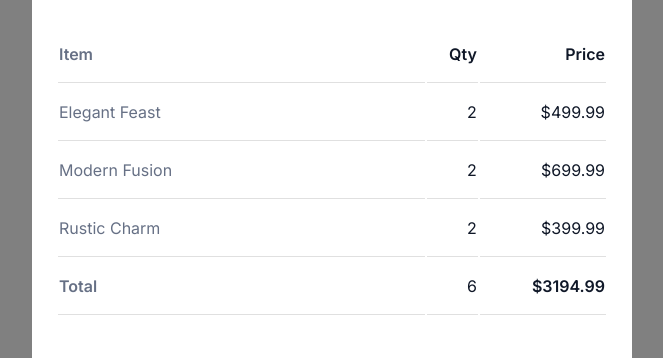
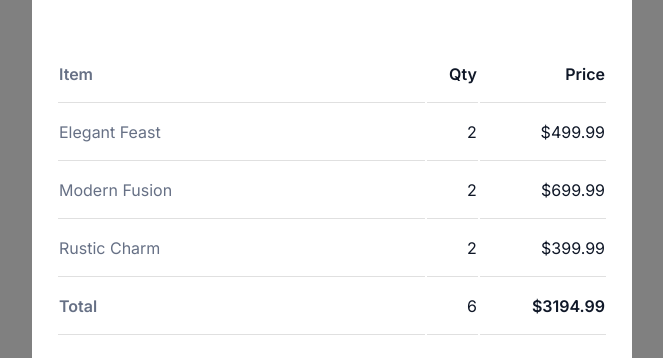
Before and after one commit to MykhayloC/gitHubPages-firstTest, a plain HTML site: page index.html in a window 1280 px wide. Shown: the part 355-713 px from the top of the page, without its empty margins (308-971 px from the left). Drawn offline with Linux system fonts and the light colour scheme.

Commit message:
margins were corrected

```diff
--- a/css/styles.css
+++ b/css/styles.css
@@ -196,8 +196,8 @@ body,
 }
 .container {
   width: 600px;
-  margin-top: 5em;
-  margin-bottom: 5em;
+  margin-top: 100px;
+  margin-bottom: 100px;
   font-family: inter;
   background-color: #ffffff;
 }
```
